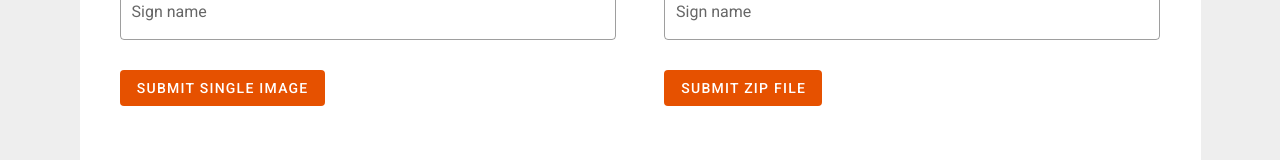
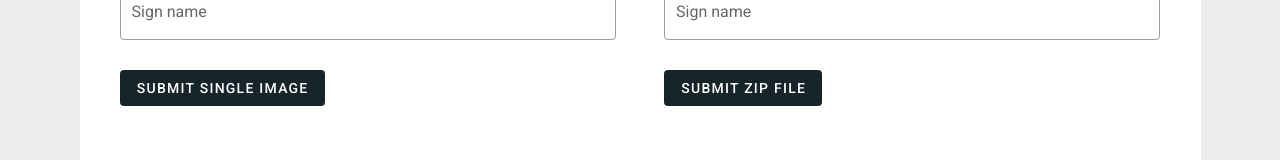
Before and after one commit to jhkritz/sign-language-api, a Vue app in the folder frontend/: page /library/addsign in a window 1280 px wide. Shown: the part 286-446 px from the top of the page. Built offline with nearby package versions, Linux system fonts and the light colour scheme; what vue-auth would draw is missing.

Commit message:
Correcting colour scheme

```diff
--- a/frontend/src/views/addsign.vue
+++ b/frontend/src/views/addsign.vue
@@ -11,7 +11,7 @@
                                 <v-container id='container'>
                                     <v-file-input label='Upload a hand sign' v-model='image' />
                                     <v-text-field v-model="signname" label="Sign name" :rules="signrules" outlined required></v-text-field>
-                                    <v-btn dark color="orange darken-4" depressed @click="postSign">
+                                    <v-btn dark color=#17252A depressed @click="postSign">
                                         Submit single image
                                     </v-btn>
                                 </v-container>
@@ -20,23 +20,10 @@
                                 <v-container id='container'>
                                     <v-file-input label='Upload a zip file with many photos of the same sign' v-model='zip_file' />
                                     <v-text-field v-model="zip_signname" label="Sign name" :rules="signrules" outlined required />
-                                    <v-btn dark color="orange darken-4" depressed @click="postSigns">
+                                    <v-btn dark color=#17252A depressed @click="postSigns">
                                         Submit zip file
                                     </v-btn>
                                 </v-container>
-
-                        <!--
-                        <v-container id='container'>
-                            <v-container-title>Take picture to upload</v-container-title>
-                                <video id='webcamVideo' width='100%' height='400' autoplay />
-                                    <v-text-field v-model="signname" label="Sign name" :rules="signrules" outlined required>
-                                </v-text-field>
-                                    <v-btn dark color="orange darken-4">
-                                        Submit
-                                    </v-btn>
-
-            </v-container>
-						-->
                             </v-col>
                         </v-row>
                     </v-sheet>
```
